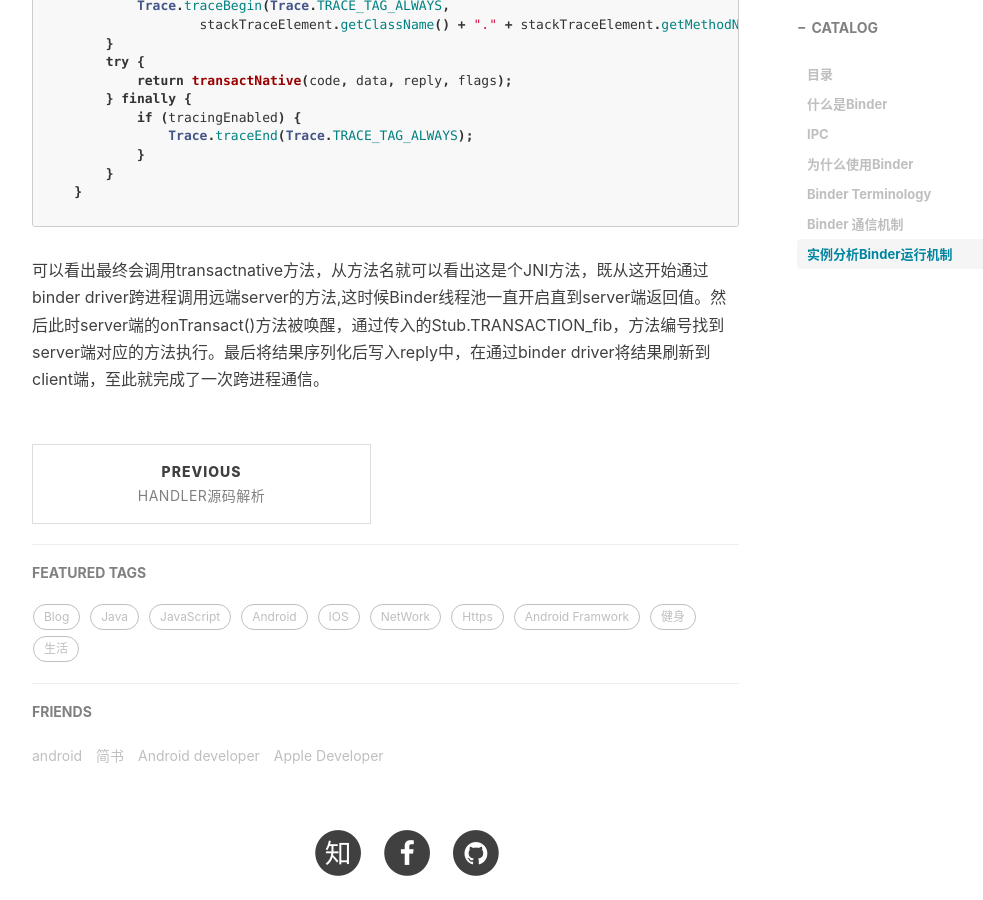
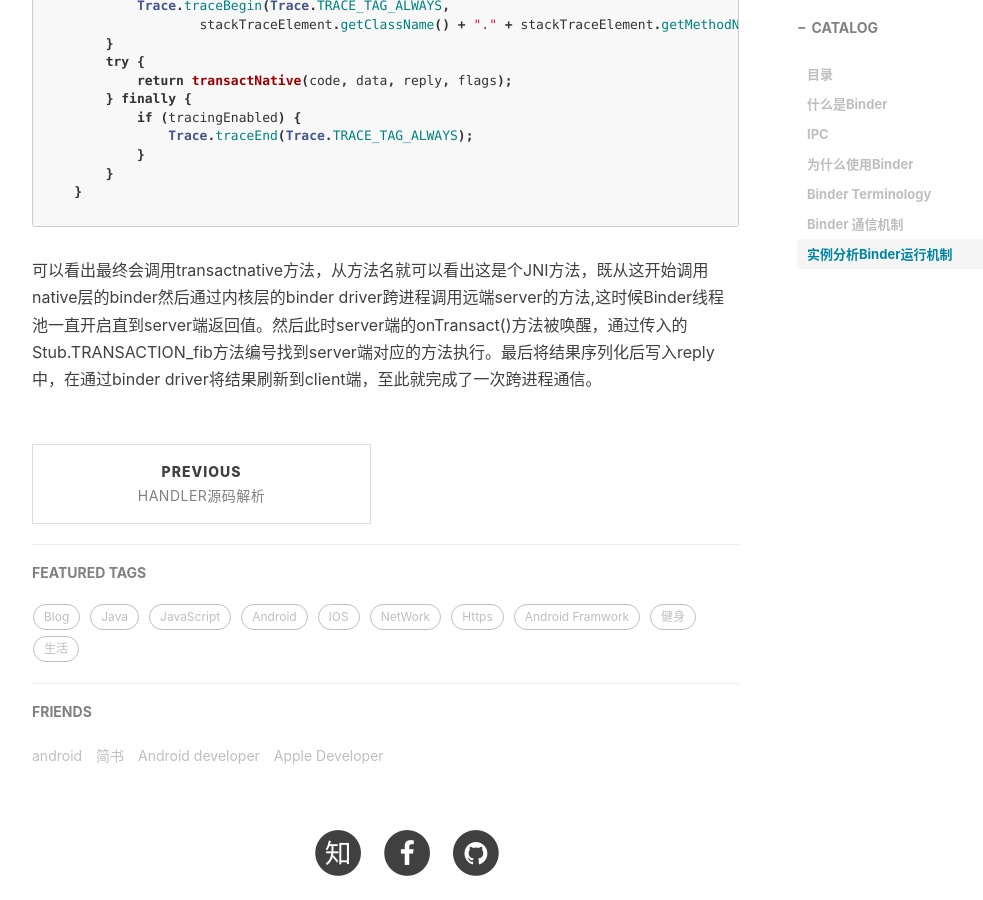
Before and after one commit to MR-GuoQing/blog, a Jekyll site: the page built from _posts/2018-12-1-Binder.md, in a window 1280 px wide and 900 px high, scrolled down 6862 px. Shown: the whole window, without its empty margins (233-1216 px from the left). Built offline with Jekyll 4.4.1, drawn with Linux system fonts in a browser that asks for light colours; nearby versions of some CDN libraries; comment, search, counter and statistics services are not loaded.

Commit message:
modify binder

````diff
--- a/_posts/2018-12-1-Binder.md
+++ b/_posts/2018-12-1-Binder.md
@@ -210,4 +210,4 @@ public boolean transact(int code, Parcel data, Parcel reply, int flags) throws R
     }
 
 ```
-可以看出最终会调用transactnative方法，从方法名就可以看出这是个JNI方法，既从这开始通过binder driver跨进程调用远端server的方法,这时候Binder线程池一直开启直到server端返回值。然后此时server端的onTransact()方法被唤醒，通过传入的Stub.TRANSACTION_fib，方法编号找到server端对应的方法执行。最后将结果序列化后写入reply中，在通过binder driver将结果刷新到client端，至此就完成了一次跨进程通信。
+可以看出最终会调用transactnative方法，从方法名就可以看出这是个JNI方法，既从这开始调用native层的binder然后通过内核层的binder driver跨进程调用远端server的方法,这时候Binder线程池一直开启直到server端返回值。然后此时server端的onTransact()方法被唤醒，通过传入的Stub.TRANSACTION_fib方法编号找到server端对应的方法执行。最后将结果序列化后写入reply中，在通过binder driver将结果刷新到client端，至此就完成了一次跨进程通信。
````
